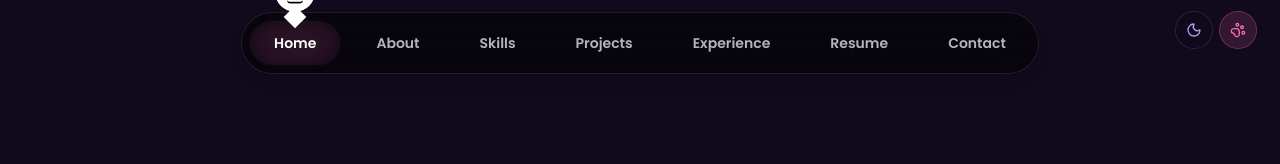
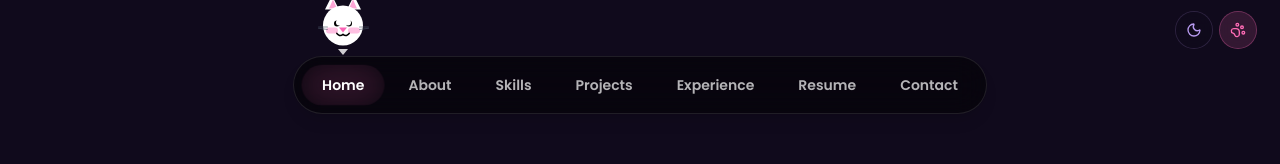
Before and after one commit to Soumika-11/Portfolio, a Next.js app: page / in a window 1280 px wide. Shown: the top 164 px of the page. Built offline with nearby package versions, Linux system fonts and the light colour scheme.

Commit message:
feat: add animated cat mascot to navbar and improve hover effects

```diff
--- a/components/portfolio/navbar.tsx
+++ b/components/portfolio/navbar.tsx
@@ -65,7 +65,7 @@ export function Navbar() {
       </div>
 
       {/* Anime nav — centered, hidden on mobile when hamburger is used */}
-      <div className="hidden lg:block pt-3">
+      <div className="hidden lg:block">
         <AnimeNavBar items={NAV_ITEMS} defaultActive="Home" />
       </div>
 
--- a/components/ui/anime-navbar.tsx
+++ b/components/ui/anime-navbar.tsx
@@ -18,6 +18,83 @@ interface NavBarProps {
   defaultActive?: string
 }
 
+/** Cute CSS cat face mascot */
+function CatMascot({ excited }: { excited: boolean }) {
+  return (
+    <div className="relative w-10 h-10">
+      {/* Cat ears */}
+      <div className="absolute -top-2.5 left-0.5 w-0 h-0 border-l-[7px] border-r-[7px] border-b-[14px] border-l-transparent border-r-transparent border-b-white" />
+      <div className="absolute -top-2.5 right-0.5 w-0 h-0 border-l-[7px] border-r-[7px] border-b-[14px] border-l-transparent border-r-transparent border-b-white" />
+      {/* Inner ear color */}
+      <div className="absolute -top-1.5 left-1.5 w-0 h-0 border-l-[4px] border-r-[4px] border-b-[9px] border-l-transparent border-r-transparent border-b-pink-300" />
+      <div className="absolute -top-1.5 right-1.5 w-0 h-0 border-l-[4px] border-r-[4px] border-b-[9px] border-l-transparent border-r-transparent border-b-pink-300" />
+
+      {/* Head */}
+      <div className="absolute inset-0 bg-white rounded-full" />
+
+      {/* Eyes */}
+      <motion.div
+        className="absolute bg-black rounded-full"
+        style={{ width: 6, height: excited ? 3 : 6, left: "28%", top: "38%" }}
+        animate={{ scaleY: excited ? [1, 0.2, 1] : 1 }}
+        transition={{ duration: 0.25, repeat: excited ? Infinity : 0, repeatDelay: 1.5 }}
+      />
+      <motion.div
+        className="absolute bg-black rounded-full"
+        style={{ width: 6, height: excited ? 3 : 6, right: "28%", top: "38%" }}
+        animate={{ scaleY: excited ? [1, 0.2, 1] : 1 }}
+        transition={{ duration: 0.25, repeat: excited ? Infinity : 0, repeatDelay: 1.5, delay: 0.05 }}
+      />
+      {/* Eye shine */}
+      <div className="absolute w-1.5 h-1.5 bg-white rounded-full" style={{ left: "31%", top: "36%" }} />
+      <div className="absolute w-1.5 h-1.5 bg-white rounded-full" style={{ right: "31%", top: "36%" }} />
+
+      {/* Nose */}
+      <div className="absolute w-0 h-0 border-l-[4px] border-r-[4px] border-t-[5px] border-l-transparent border-r-transparent border-t-pink-400"
+        style={{ left: "50%", top: "54%", transform: "translateX(-50%)" }} />
+
+      {/* Mouth */}
+      <div className="absolute" style={{ left: "50%", top: "62%", transform: "translateX(-50%)", width: 14 }}>
+        <svg width="14" height="7" viewBox="0 0 14 7" fill="none">
+          <path d={excited ? "M0 0 Q3.5 7 7 3 Q10.5 7 14 0" : "M0 2 Q3.5 7 7 4 Q10.5 7 14 2"} stroke="black" strokeWidth="1.5" strokeLinecap="round" fill="none" />
+        </svg>
+      </div>
+
+      {/* Cheeks */}
+      <div className="absolute w-3 h-1.5 bg-pink-300/70 rounded-full" style={{ left: "8%", top: "56%" }} />
+      <div className="absolute w-3 h-1.5 bg-pink-300/70 rounded-full" style={{ right: "8%", top: "56%" }} />
+
+      {/* Whiskers left */}
+      <div className="absolute bg-gray-600/60 rounded-full" style={{ width: 10, height: 1, left: "-14%", top: "52%" }} />
+      <div className="absolute bg-gray-600/60 rounded-full" style={{ width: 10, height: 1, left: "-14%", top: "57%", transform: "rotate(8deg)" }} />
+      {/* Whiskers right */}
+      <div className="absolute bg-gray-600/60 rounded-full" style={{ width: 10, height: 1, right: "-14%", top: "52%" }} />
+      <div className="absolute bg-gray-600/60 rounded-full" style={{ width: 10, height: 1, right: "-14%", top: "57%", transform: "rotate(-8deg)" }} />
+
+      {/* Sparkles when excited */}
+      <AnimatePresence>
+        {excited && (
+          <>
+            <motion.span
+              initial={{ opacity: 0, scale: 0 }}
+              animate={{ opacity: 1, scale: 1 }}
+              exit={{ opacity: 0, scale: 0 }}
+              className="absolute -top-1 -right-2 text-[10px]"
+            >✨</motion.span>
+            <motion.span
+              initial={{ opacity: 0, scale: 0 }}
+              animate={{ opacity: 1, scale: 1 }}
+              exit={{ opacity: 0, scale: 0 }}
+              transition={{ delay: 0.1 }}
+              className="absolute -top-3 left-0 text-[10px]"
+            >✨</motion.span>
+          </>
+        )}
+      </AnimatePresence>
+    </div>
+  )
+}
+
 export function AnimeNavBar({ items, className, defaultActive = "Home" }: NavBarProps) {
   const [mounted, setMounted] = useState(false)
   const [hoveredTab, setHoveredTab] = useState<string | null>(null)
@@ -31,8 +108,10 @@ export function AnimeNavBar({ items, className, defaultActive = "Home" }: NavBar
 
   return (
     <div className={cn("flex justify-center", className)}>
+      {/* outer wrapper with overflow-visible so mascot isn't clipped */}
+      <div className="relative pt-14">
         <motion.div
-        className="flex items-center gap-3 bg-black/50 border border-white/10 backdrop-blur-lg py-2 px-2 rounded-full shadow-lg relative"
+          className="flex items-center gap-1 bg-black/50 border border-white/10 backdrop-blur-lg py-2 px-2 rounded-full shadow-lg"
           initial={{ y: -20, opacity: 0 }}
           animate={{ y: 0, opacity: 1 }}
           transition={{ type: "spring", stiffness: 260, damping: 20 }}
@@ -49,18 +128,18 @@ export function AnimeNavBar({ items, className, defaultActive = "Home" }: NavBar
                 onClick={(e) => {
                   e.preventDefault()
                   setActiveTab(item.name)
-                // scroll to section
                   const el = document.querySelector(item.url)
                   if (el) el.scrollIntoView({ behavior: "smooth" })
                 }}
                 onMouseEnter={() => setHoveredTab(item.name)}
                 onMouseLeave={() => setHoveredTab(null)}
                 className={cn(
-                "relative cursor-pointer text-sm font-semibold px-6 py-3 rounded-full transition-all duration-300",
+                  "relative cursor-pointer text-sm font-semibold px-5 py-2.5 rounded-full transition-all duration-300",
                   "text-white/70 hover:text-white",
                   isActive && "text-white"
                 )}
               >
+                {/* Active glow */}
                 {isActive && (
                   <motion.div
                     className="absolute inset-0 rounded-full -z-10 overflow-hidden"
@@ -71,7 +150,6 @@ export function AnimeNavBar({ items, className, defaultActive = "Home" }: NavBar
                     <div className="absolute inset-0 bg-primary/25 rounded-full blur-md" />
                     <div className="absolute inset-[-4px] bg-primary/20 rounded-full blur-xl" />
                     <div className="absolute inset-[-8px] bg-primary/15 rounded-full blur-2xl" />
-                  <div className="absolute inset-[-12px] bg-primary/5 rounded-full blur-3xl" />
                     <div
                       className="absolute inset-0 bg-gradient-to-r from-primary/0 via-primary/20 to-primary/0"
                       style={{ animation: "shine 3s ease-in-out infinite" }}
@@ -79,15 +157,8 @@ export function AnimeNavBar({ items, className, defaultActive = "Home" }: NavBar
                   </motion.div>
                 )}
 
-              {/* Desktop: text label */}
-              <motion.span
-                className="hidden md:inline relative z-10"
-                initial={{ opacity: 0 }}
-                animate={{ opacity: 1 }}
-                transition={{ duration: 0.2 }}
-              >
-                {item.name}
-              </motion.span>
+                {/* Desktop: text */}
+                <span className="hidden md:inline relative z-10">{item.name}</span>
 
                 {/* Mobile: icon */}
                 <motion.span
@@ -98,7 +169,7 @@ export function AnimeNavBar({ items, className, defaultActive = "Home" }: NavBar
                   <Icon size={18} strokeWidth={2.5} />
                 </motion.span>
 
-              {/* Hover glow for inactive tabs */}
+                {/* Hover bg for inactive */}
                 <AnimatePresence>
                   {isHovered && !isActive && (
                     <motion.div
@@ -110,83 +181,27 @@ export function AnimeNavBar({ items, className, defaultActive = "Home" }: NavBar
                   )}
                 </AnimatePresence>
 
-              {/* Floating anime mascot above active tab */}
+                {/* Cat mascot floats above active tab */}
                 {isActive && (
                   <motion.div
-                  layoutId="anime-mascot"
-                  className="absolute -top-12 left-1/2 -translate-x-1/2 pointer-events-none"
+                    layoutId="cat-mascot"
+                    className="absolute left-1/2 -translate-x-1/2 pointer-events-none"
+                    style={{ bottom: "calc(100% + 10px)" }}
                     initial={false}
                     transition={{ type: "spring", stiffness: 300, damping: 30 }}
                   >
-                  <div className="relative w-12 h-12">
                     <motion.div
-                      className="absolute w-10 h-10 bg-white rounded-full left-1/2 -translate-x-1/2"
                       animate={
                         hoveredTab
-                          ? { scale: [1, 1.1, 1], rotate: [0, -5, 5, 0], transition: { duration: 0.5, ease: "easeInOut" } }
-                          : { y: [0, -3, 0], transition: { duration: 2, repeat: Infinity, ease: "easeInOut" } }
+                          ? { rotate: [-5, 5, -3, 0], scale: [1, 1.08, 1], transition: { duration: 0.4 } }
+                          : { y: [0, -4, 0], transition: { duration: 2, repeat: Infinity, ease: "easeInOut" } }
                       }
                     >
-                      {/* Eyes */}
-                      <motion.div
-                        className="absolute w-2 h-2 bg-black rounded-full"
-                        animate={hoveredTab ? { scaleY: [1, 0.2, 1], transition: { duration: 0.2, times: [0, 0.5, 1] } } : {}}
-                        style={{ left: "25%", top: "40%" }}
-                      />
-                      <motion.div
-                        className="absolute w-2 h-2 bg-black rounded-full"
-                        animate={hoveredTab ? { scaleY: [1, 0.2, 1], transition: { duration: 0.2, times: [0, 0.5, 1] } } : {}}
-                        style={{ right: "25%", top: "40%" }}
-                      />
-                      {/* Cheeks */}
-                      <motion.div
-                        className="absolute w-2 h-1.5 bg-pink-300 rounded-full"
-                        animate={{ opacity: hoveredTab ? 0.8 : 0.6 }}
-                        style={{ left: "15%", top: "55%" }}
-                      />
-                      <motion.div
-                        className="absolute w-2 h-1.5 bg-pink-300 rounded-full"
-                        animate={{ opacity: hoveredTab ? 0.8 : 0.6 }}
-                        style={{ right: "15%", top: "55%" }}
-                      />
-                      {/* Mouth */}
-                      <motion.div
-                        className="absolute w-4 h-2 border-b-2 border-black rounded-full"
-                        animate={hoveredTab ? { scaleY: 1.5, y: -1 } : { scaleY: 1, y: 0 }}
-                        style={{ left: "30%", top: "60%" }}
-                      />
-                      {/* Sparkles on hover */}
-                      <AnimatePresence>
-                        {hoveredTab && (
-                          <>
-                            <motion.div
-                              initial={{ opacity: 0, scale: 0 }}
-                              animate={{ opacity: 1, scale: 1 }}
-                              exit={{ opacity: 0, scale: 0 }}
-                              className="absolute -top-1 -right-1 w-2 h-2 text-yellow-300"
-                            >✨</motion.div>
-                            <motion.div
-                              initial={{ opacity: 0, scale: 0 }}
-                              animate={{ opacity: 1, scale: 1 }}
-                              exit={{ opacity: 0, scale: 0 }}
-                              transition={{ delay: 0.1 }}
-                              className="absolute -top-2 left-0 w-2 h-2 text-yellow-300"
-                            >✨</motion.div>
-                          </>
-                        )}
-                      </AnimatePresence>
+                      <CatMascot excited={!!hoveredTab} />
                     </motion.div>
-                    {/* Tail / pointer */}
-                    <motion.div
-                      className="absolute -bottom-1 left-1/2 w-4 h-4 -translate-x-1/2"
-                      animate={
-                        hoveredTab
-                          ? { y: [0, -4, 0], transition: { duration: 0.3, repeat: Infinity, repeatType: "reverse" } }
-                          : { y: [0, 2, 0], transition: { duration: 1, repeat: Infinity, ease: "easeInOut", delay: 0.5 } }
-                      }
-                    >
-                      <div className="w-full h-full bg-white rotate-45 transform origin-center" />
-                    </motion.div>
+                    {/* Drop shadow / pointer triangle */}
+                    <div className="flex justify-center mt-0.5">
+                      <div className="w-0 h-0 border-l-[5px] border-r-[5px] border-t-[6px] border-l-transparent border-r-transparent border-t-white/80" />
                     </div>
                   </motion.div>
                 )}
@@ -195,5 +210,6 @@ export function AnimeNavBar({ items, className, defaultActive = "Home" }: NavBar
           })}
         </motion.div>
       </div>
+    </div>
   )
 }
```
Lines whose indentation alone changed are shown as unchanged.
